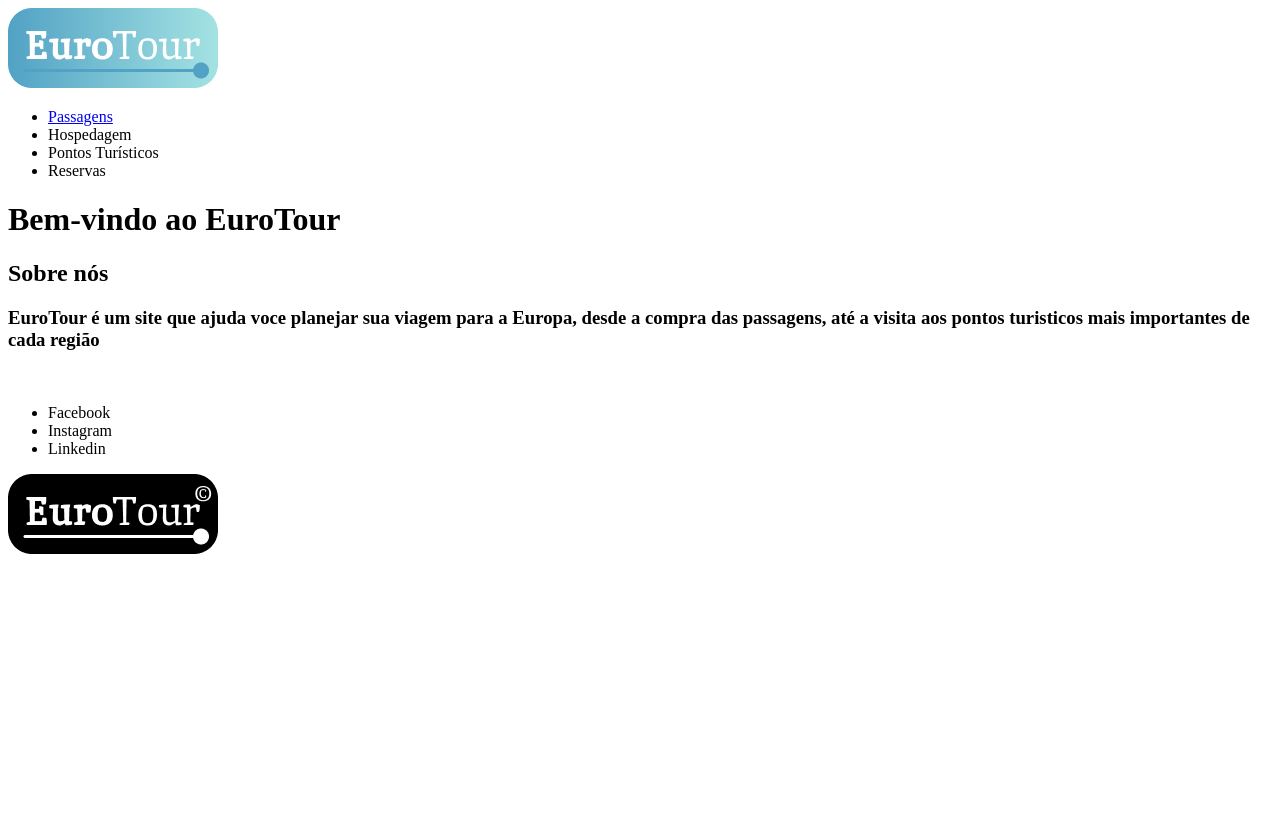
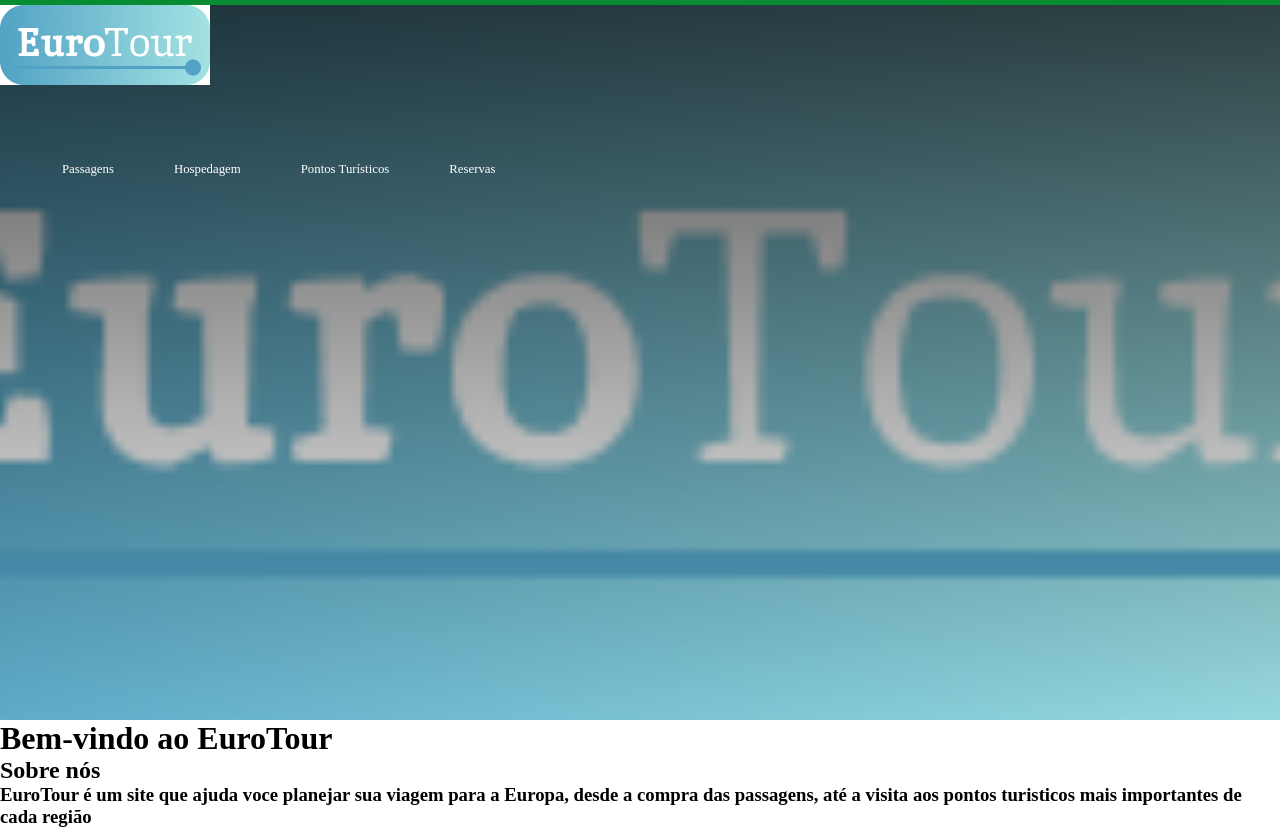
Before and after one commit to nigabeto/eurotour, a plain HTML site: page EuroTour/index.html in a window 1280 px wide. Shown: the top 831 px of the page. Before the commit the page ends 800 px from the top, so only its background shows below. Drawn offline with Linux system fonts and the light colour scheme.

Commit message:
Inserido css

```diff
--- /dev/null
+++ b/EuroTour/estilo/layout.css
@@ -0,0 +1,71 @@
+
+* {
+    margin: 0;
+    padding: 0;
+    box-sizing: border-box;
+}
+
+header {
+    position: relative;
+    background-image: linear-gradient(rgba(0, 0, 0, 0.7), rgba(0, 0, 0, 0)), url(../Imagens/eurotour-logo-cor.png);
+    background-position: center center;
+    background-size: cover;
+    width: 100%;
+    height: 90vh;
+    border-top: 5px solid #078C31;
+
+}
+
+nav {
+    width: 95%;
+    height: 200px;
+
+    margin: 10px auto;
+}
+
+nav div#logo {
+    background-image: url(../Imagens/eurotour-logo-cor.png);
+    background-size: contain;
+    background-repeat: no-repeat;
+    width: 200px;
+    height: 200px;
+    float: left;
+}
+
+nav ul#esquerda {
+    float: left;
+}
+
+nav ul#direita {
+    float: right;
+}
+
+nav ul {
+    display: flex;
+    flex-flow: row wrap;
+    justify-content: left;
+    margin-top: 70px;
+    height: 40px;
+}
+
+nav ul li {
+    list-style: none;
+}
+
+nav ul li a {
+    color: white;
+    text-decoration: none;
+    padding: 10px 30px;
+    border-radius: 100px;
+    font-size: 80%;
+}
+
+nav ul li a#criar-conta {
+    border: 1px solid #fff;
+    padding: 9px 29px;
+}
+
+nav ul li a:hover {
+    background-color: #F2B705;
+    transition-duration: 0.8s;
+}
--- a/EuroTour/index.html
+++ b/EuroTour/index.html
@@ -3,6 +3,7 @@
 <head>
     <meta charset="UTF-8">
     <meta name="viewport" content="width=device-width, initial-scale=1.0">
+    <link rel="stylesheet" href="estilo/layout.css">
     <title>Document</title>
 </head>
 <body>
@@ -13,9 +14,9 @@
         <nav>
             <ul>
                 <li><a href="html/passagem.html">Passagens</a></li>
-                <li>Hospedagem</li>
-                <li>Pontos Turísticos</li>
-                <li>Reservas</li>
+                <li><a href="#">Hospedagem</a></li>
+                <li><a href="#">Pontos Turísticos</a></li>
+                <li><a href="#">Reservas</a></li>
             </ul>
         </nav>
     </header>
```
